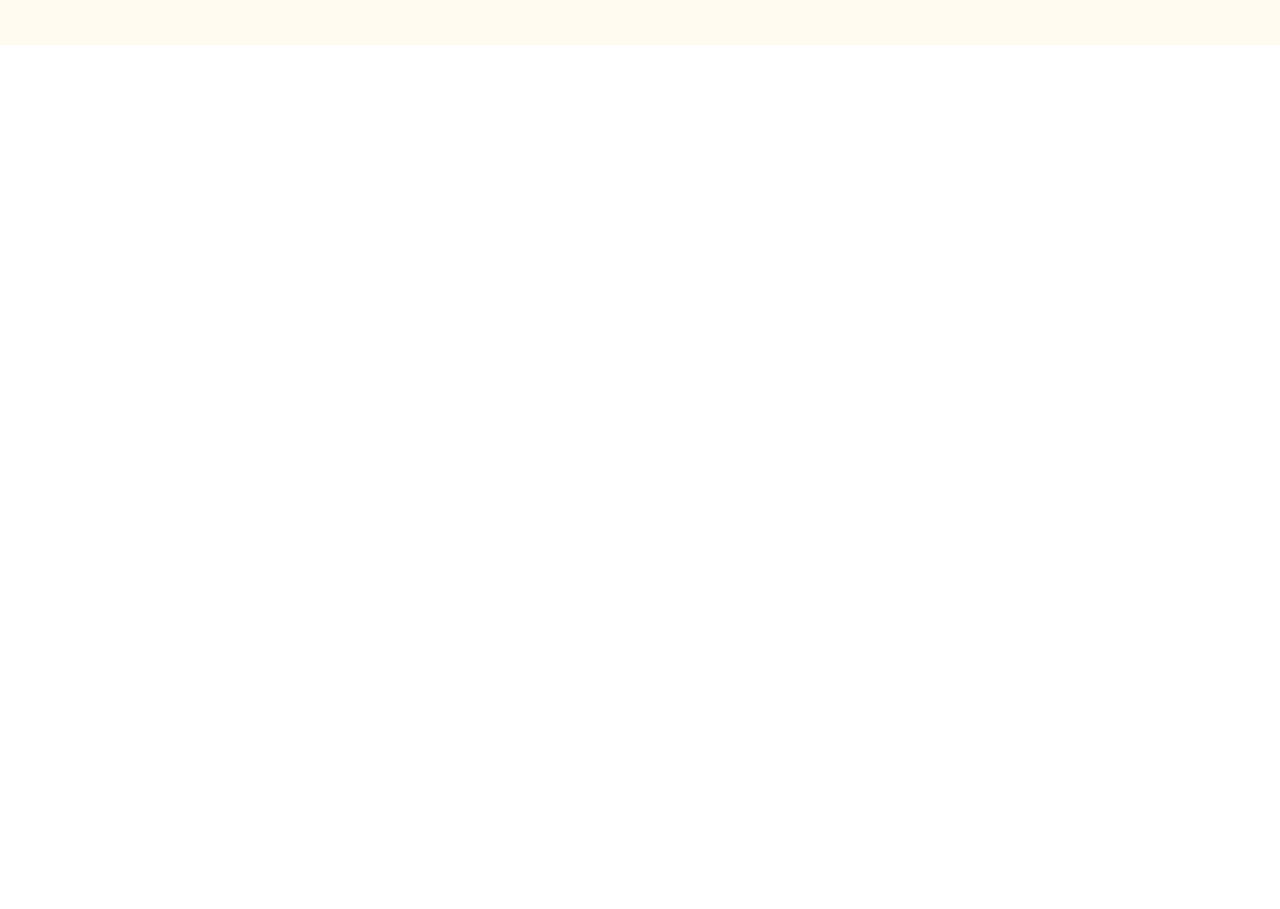
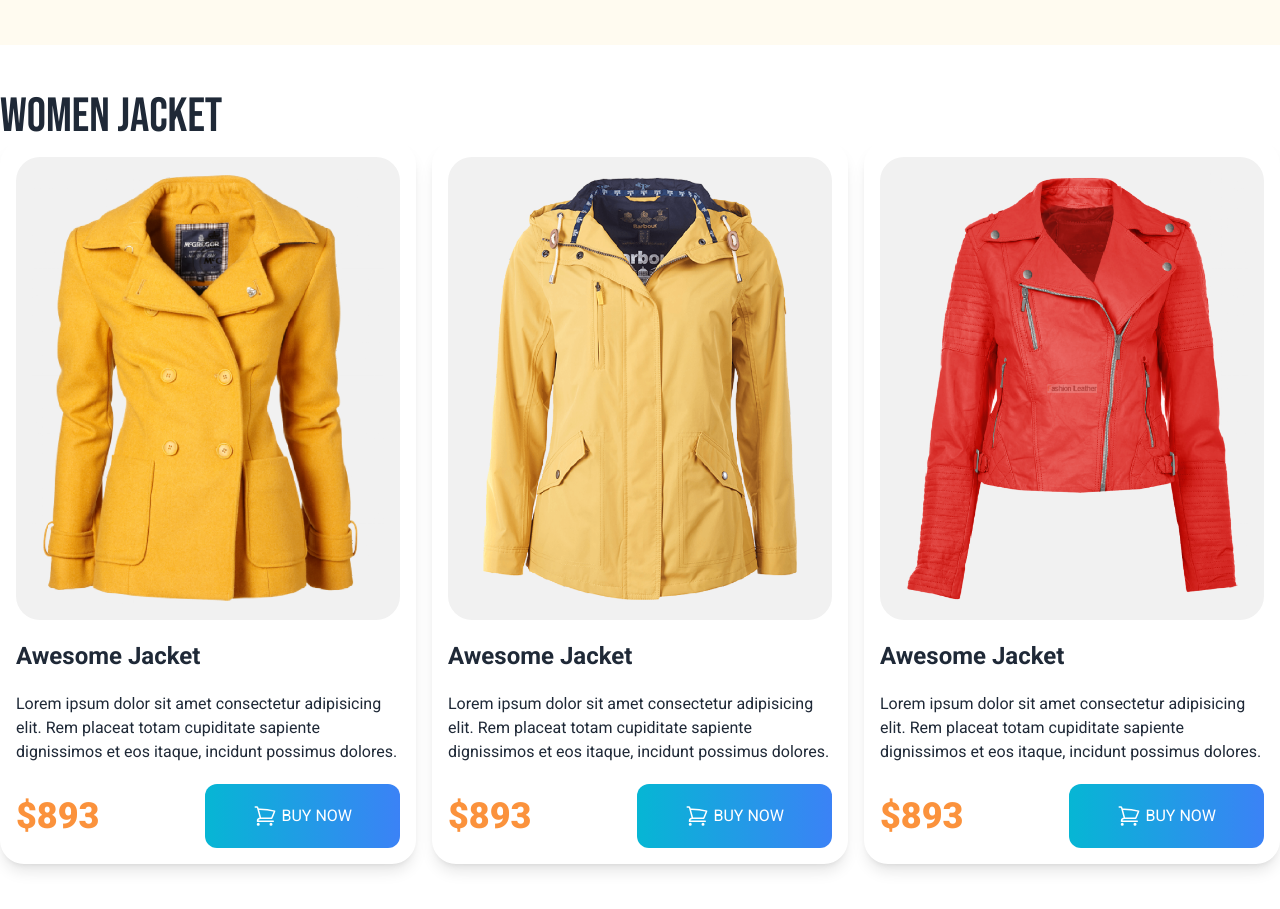
Before and after one commit to HabiburRahman02/penguin-fashion, a plain HTML site: page index.html in a window 1280 px wide. Shown: the part 573-1482 px from the top of the page. Before the commit the page ends 800 px from the top, so only its background shows below. Drawn offline with nearby package versions, Linux system fonts and the light colour scheme.

Commit message:
added women jacket

```diff
--- a/index.html
+++ b/index.html
@@ -85,8 +85,68 @@
         </div>
         <!-- banner end -->
     </header>
-    <main>
+    <main class="max-w-7xl mx-auto">
+        <!-- women jacket start -->
+        <section class="my-12">
+            <h2 class="text-5xl font-bebas">Women Jacket</h2>
+            <div class="grid grid-cols-1 md:grid-cols-2 lg:grid-cols-3 gap-4">
+                <div class="shadow-lg rounded-3xl p-4 space-y-5">
+                    <img class="bg-[#F1F1F1] p-4 rounded-3xl" src="images/jacket-1.png" alt="">
+                    <h2 class="text-2xl font-semibold">Awesome Jacket</h2>
+                    <p>Lorem ipsum dolor sit amet consectetur adipisicing elit. Rem placeat totam cupiditate sapiente
+                        dignissimos et eos itaque, incidunt possimus dolores.</p>
+                    <div class="flex items-center justify-between">
+                        <h1 class="font-extrabold text-4xl text-orange-400">$893</h1>
+                        <button
+                            class="flex items-center gap-1 bg-gradient-to-r from-cyan-500 to-blue-500 px-12 py-5 rounded-xl uppercase text-white">
+                            <svg xmlns="http://www.w3.org/2000/svg" fill="none" viewBox="0 0 24 24" stroke-width="1.5"
+                                stroke="currentColor" class="size-6">
+                                <path stroke-linecap="round" stroke-linejoin="round"
+                                    d="M2.25 3h1.386c.51 0 .955.343 1.087.835l.383 1.437M7.5 14.25a3 3 0 0 0-3 3h15.75m-12.75-3h11.218c1.121-2.3 2.1-4.684 2.924-7.138a60.114 60.114 0 0 0-16.536-1.84M7.5 14.25 5.106 5.272M6 20.25a.75.75 0 1 1-1.5 0 .75.75 0 0 1 1.5 0Zm12.75 0a.75.75 0 1 1-1.5 0 .75.75 0 0 1 1.5 0Z" />
+                            </svg>
 
+                            Buy Now</button>
+                    </div>
+                </div>
+                <div class="shadow-lg rounded-3xl p-4 space-y-5">
+                    <img class="bg-[#F1F1F1] p-4 rounded-3xl" src="images/jacket-2.png" alt="">
+                    <h2 class="text-2xl font-semibold">Awesome Jacket</h2>
+                    <p>Lorem ipsum dolor sit amet consectetur adipisicing elit. Rem placeat totam cupiditate sapiente
+                        dignissimos et eos itaque, incidunt possimus dolores.</p>
+                    <div class="flex items-center justify-between">
+                        <h1 class="font-extrabold text-4xl text-orange-400">$893</h1>
+                        <button
+                            class="flex items-center gap-1 bg-gradient-to-r from-cyan-500 to-blue-500 px-12 py-5 rounded-xl uppercase text-white">
+                            <svg xmlns="http://www.w3.org/2000/svg" fill="none" viewBox="0 0 24 24" stroke-width="1.5"
+                                stroke="currentColor" class="size-6">
+                                <path stroke-linecap="round" stroke-linejoin="round"
+                                    d="M2.25 3h1.386c.51 0 .955.343 1.087.835l.383 1.437M7.5 14.25a3 3 0 0 0-3 3h15.75m-12.75-3h11.218c1.121-2.3 2.1-4.684 2.924-7.138a60.114 60.114 0 0 0-16.536-1.84M7.5 14.25 5.106 5.272M6 20.25a.75.75 0 1 1-1.5 0 .75.75 0 0 1 1.5 0Zm12.75 0a.75.75 0 1 1-1.5 0 .75.75 0 0 1 1.5 0Z" />
+                            </svg>
+
+                            Buy Now</button>
+                    </div>
+                </div>
+                <div class="shadow-lg rounded-3xl p-4 space-y-5">
+                    <img class="bg-[#F1F1F1] p-4 rounded-3xl" src="images/jacket-3.png" alt="">
+                    <h2 class="text-2xl font-semibold">Awesome Jacket</h2>
+                    <p>Lorem ipsum dolor sit amet consectetur adipisicing elit. Rem placeat totam cupiditate sapiente
+                        dignissimos et eos itaque, incidunt possimus dolores.</p>
+                    <div class="flex items-center justify-between">
+                        <h1 class="font-extrabold text-4xl text-orange-400">$893</h1>
+                        <button
+                            class="flex items-center gap-1 bg-gradient-to-r from-cyan-500 to-blue-500 px-12 py-5 rounded-xl uppercase text-white">
+                            <svg xmlns="http://www.w3.org/2000/svg" fill="none" viewBox="0 0 24 24" stroke-width="1.5"
+                                stroke="currentColor" class="size-6">
+                                <path stroke-linecap="round" stroke-linejoin="round"
+                                    d="M2.25 3h1.386c.51 0 .955.343 1.087.835l.383 1.437M7.5 14.25a3 3 0 0 0-3 3h15.75m-12.75-3h11.218c1.121-2.3 2.1-4.684 2.924-7.138a60.114 60.114 0 0 0-16.536-1.84M7.5 14.25 5.106 5.272M6 20.25a.75.75 0 1 1-1.5 0 .75.75 0 0 1 1.5 0Zm12.75 0a.75.75 0 1 1-1.5 0 .75.75 0 0 1 1.5 0Z" />
+                            </svg>
+
+                            Buy Now</button>
+                    </div>
+                </div>
+            </div>
+        </section>
+        <!-- women jacket end -->
     </main>
     <footer>
 
```
